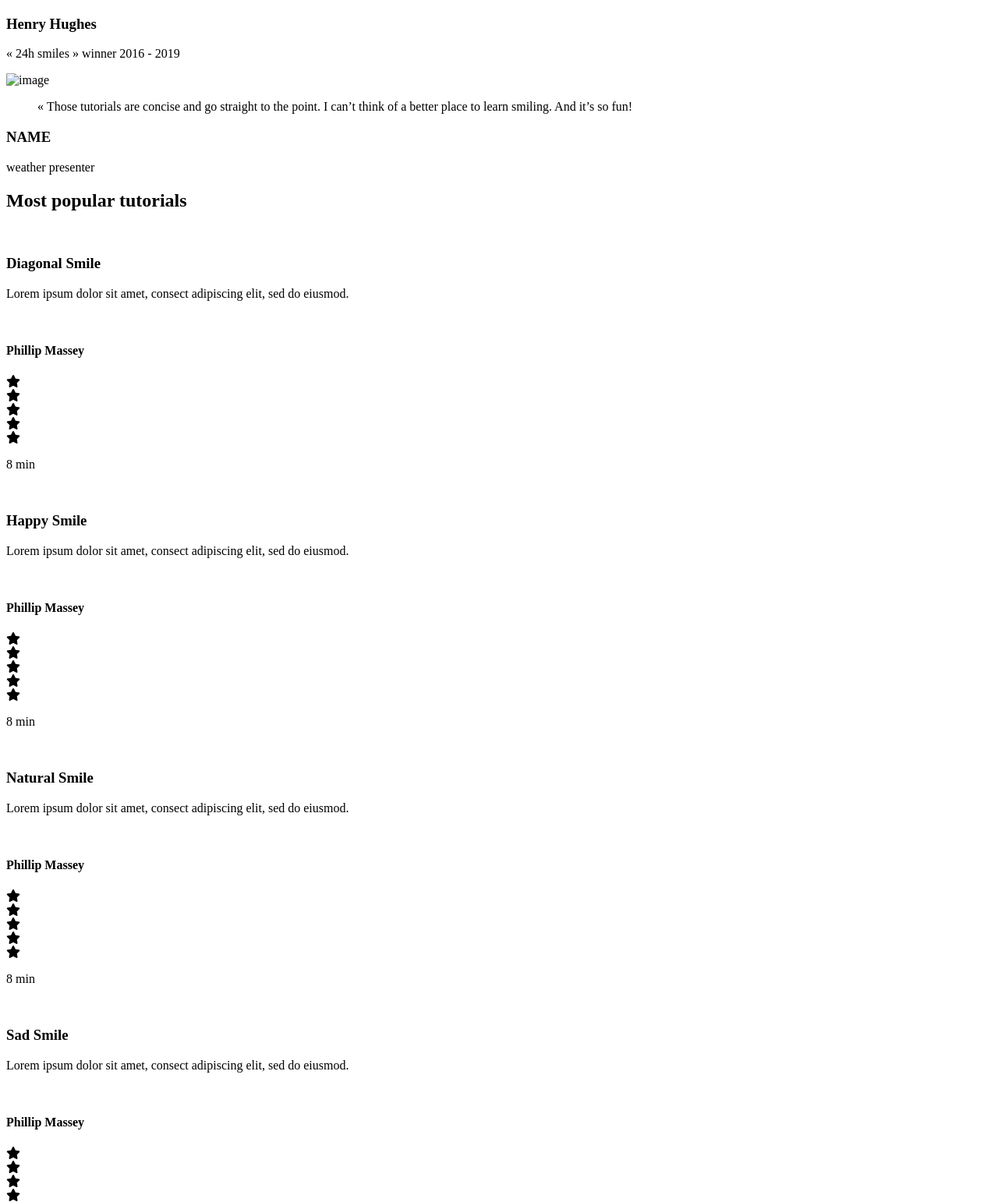
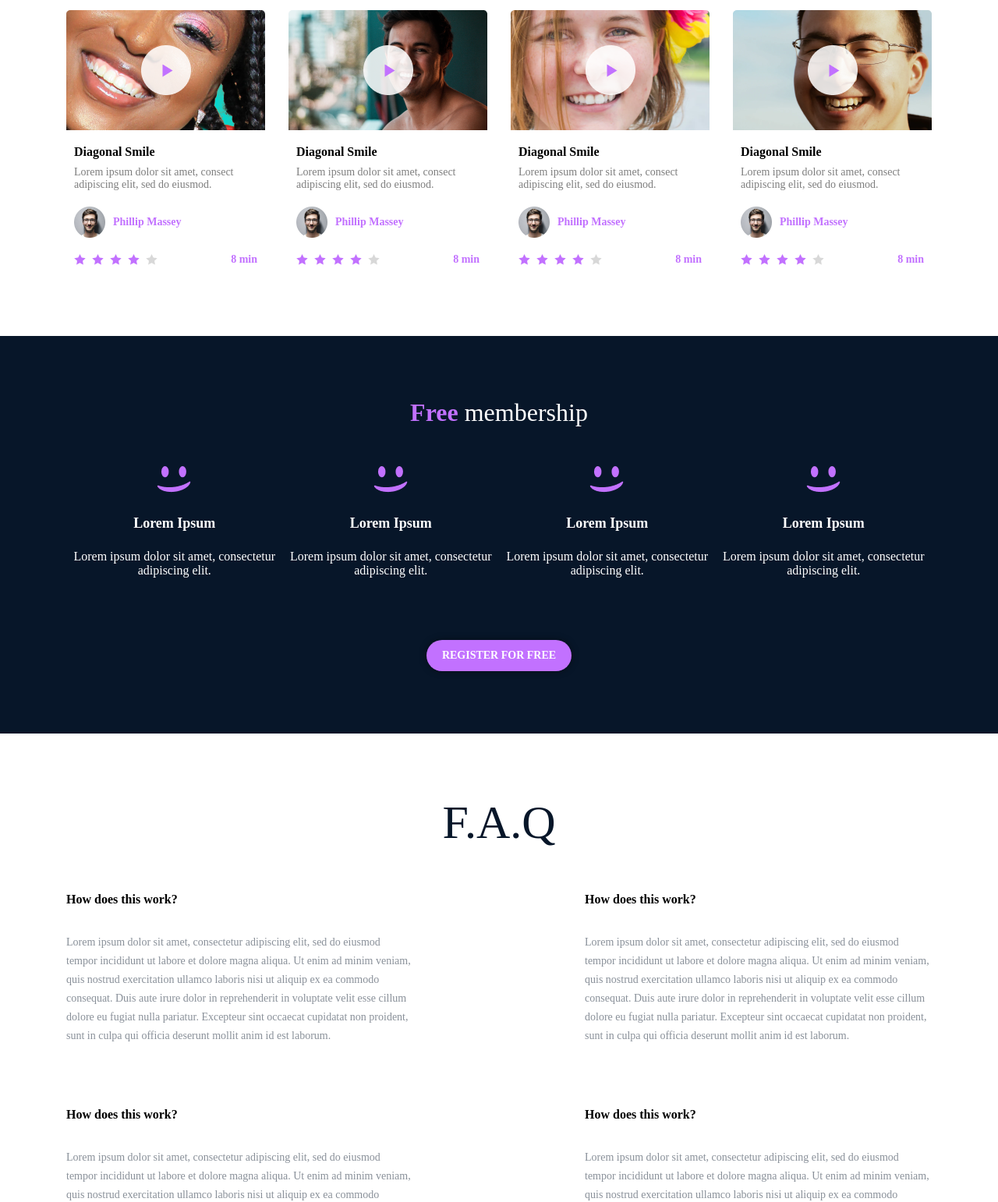
Before and after one commit to MPHDigital-RSA/alx_html_css, a plain HTML site: page css_advanced/index.html in a window 1280 px wide. Shown: the part 1258-2800 px from the top of the page at 78% size. Drawn offline with Linux system fonts and the light colour scheme.

Commit message:
created and styled the smile school website

```diff
--- a/css_advanced/index.html
+++ b/css_advanced/index.html
@@ -5,13 +5,14 @@
     <meta charset="UTF-8">
     <meta name="viewport" content="width=device-width, initial-scale=1.0">
     <script src="https://kit.fontawesome.com/4a2b055604.js" crossorigin="anonymous"></script>
+    <link rel="stylesheet" href="styles.css">
     <title>Advanced HTML and CSS course</title>
 </head>
 
 <body>
     <header>
-        <nav>
-            <img src="https://fakeimg.pl/250x250?text=Sample+Logo" alt="logo">
+        <nav class="wrapper">
+            <img src="images/logo.png" alt="logo">
 
             <ul>
                 <li><a href="#">COURSE</a></li>
@@ -22,192 +23,211 @@
 
     </header>
     <main>
-        <section>
-            <div>
+        <section class="hero">
+            <div class="hero-text">
                 <h1>Get schooled</h1>
+                <div class="words">
                     <span>SMILES</span>
                     <span>GRIN</span>
                     <span>LAUGH</span>
+                </div>
                 <button>REGISTER FOR FREE</button>
             </div>
-            <div>
-                <h2>Learn from the pros</h2>
-                <div>
-                    <div>
-                        <img src="./images/1 (3).png" alt="">
+            <div class="wrapper">
+                <h2><span class="purple-word">Learn</span> from the pros</h2>
+                <div class="members">
+                    <div class="member">
+                        <img src="./images/1.png" alt="">
                         <h3>Phillip Massey</h3>
-                        <p>« Smile of the year » 2018 - 2019</p>
+                        <p>« Smile of the year » <br>2018 - 2019</p>
                     </div>
-                    <div>
-                        <img src="./images/6.png" alt="">
+                    <div class="member">
+                        <img src="./images/3.png" alt="">
                         <h3>Nannie Lawrence</h3>
-                        <p>Best « little smile » 2017</p>
+                        <p>Best « little smile » <br>2017</p>
                     </div>
-                    <div>
-                        <img src="./images/7.png" alt="">
+                    <div class="member">
+                        <img src="./images/2.png" alt="">
                         <h3>Bruce Walters</h3>
-                        <p>Best « Friend Smile » live performance 2019</p>
+                        <p>Best « Friend Smile » <br>live performance 2019</p>
                     </div>
-                    <div>
-                        <img src="./images/8.png" alt="">
+                    <div class="member">
+                        <img src="./images/4.png" alt="">
                         <h3>Henry Hughes</h3>
-                        <p>« 24h smiles » winner 2016 - 2019</p>
+                        <p>« 24h smiles » winner <br>2016 - 2019</p>
                     </div>
                 </div>
             </div>
         </section>
-        <section>
+        <section class="testimonial">
+            <div class="wrapper">
                 <div>
-                <img src="./images/Bitmap.png" alt="image">
+                    <img src="./images/5.png" alt="image">
                 </div>
                 <div>
-                <blockquote>« Those tutorials are concise and go straight to the point. I can’t think of a better place
+                    <blockquote>« Those tutorials are concise and go straight to the point. I can’t think of a better
+                        place
                         to learn smiling. And it’s so fun!</blockquote>
-                <h3>NAME</h3>
-                <P>weather presenter</P>
+                    <h3>Jane Doe</h3>
+                    <p class="occupation">weather presenter</p>
+                </div>
             </div>
         </section>
-        <section>
-            <h2>Most popular tutorials</h2>
-            <div>
-                <img src="./images/Bitmap (1).png" alt="">
+        <section class="tutorials wrapper">
+            <h2>Most <span class="purple-word">popular</span> tutorials</h2>
+            <div class="cards">
+                <div class="card">
+                    <img src="./images/9.png" alt="diagonal smiling lady">
+                    <img src="./images/play.png" alt="play icon" class="play-icon">
+                    <div class="card-text">
                         <h3>Diagonal Smile</h3>
                         <p>Lorem ipsum dolor sit amet, consect adipiscing elit, sed do eiusmod.</p>
-                <div>
-                    <img src="./images/1 (3).png" alt="">
+                        <div class="avatar">
+                            <img src="./images/1.png" alt="avatar image">
                             <h4>Phillip Massey</h4>
                         </div>
-                <div>
-                    <div><i class="fa-solid fa-star"></i></div>
-                    <div><i class="fa-solid fa-star"></i></div>
-                    <div><i class="fa-solid fa-star"></i></div>
-                    <div><i class="fa-solid fa-star"></i></div>
-                    <div><i class="fa-solid fa-star"></i></div>
-                </div>
+                        <div class="rating">
+                            <img src="./images/rating.png" alt="stars">
                             <p>8 min</p>
                         </div>
-            <div>
-                <img src="./images/Bitmap (4).png" alt="">
-                <h3>Happy Smile</h3>
+                    </div>
+                </div>
+                <div class="card">
+                    <img src="./images/8.png" alt="">
+                    <img src="./images/play.png" alt="play icon" class="play-icon">
+                    <div class="card-text">
+                        <h3>Diagonal Smile</h3>
                         <p>Lorem ipsum dolor sit amet, consect adipiscing elit, sed do eiusmod.</p>
-                <div>
-                    <img src="./images/1 (3).png" alt="">
+                        <div class="avatar">
+                            <img src="./images/1.png" alt="avatar image">
                             <h4>Phillip Massey</h4>
                         </div>
-                <div>
-                    <div><i class="fa-solid fa-star"></i></div>
-                    <div><i class="fa-solid fa-star"></i></div>
-                    <div><i class="fa-solid fa-star"></i></div>
-                    <div><i class="fa-solid fa-star"></i></div>
-                    <div><i class="fa-solid fa-star"></i></div>
-                </div>
+                        <div class="rating">
+                            <img src="./images/rating.png" alt="stars">
                             <p>8 min</p>
                         </div>
-            <div>
-                <img src="./images/Bitmap (3).png" alt="">
-                <h3>Natural Smile</h3>
+                    </div>
+                </div>
+                <div class="card">
+                    <img src="./images/7.png" alt="">
+                    <img src="./images/play.png" alt="play icon" class="play-icon">
+                    <div class="card-text">
+                        <h3>Diagonal Smile</h3>
                         <p>Lorem ipsum dolor sit amet, consect adipiscing elit, sed do eiusmod.</p>
-                <div>
-                    <img src="./images/1 (3).png" alt="">
+                        <div class="avatar">
+                            <img src="./images/1.png" alt="avatar image">
                             <h4>Phillip Massey</h4>
                         </div>
-                <div>
-                    <div><i class="fa-solid fa-star"></i></div>
-                    <div><i class="fa-solid fa-star"></i></div>
-                    <div><i class="fa-solid fa-star"></i></div>
-                    <div><i class="fa-solid fa-star"></i></div>
-                    <div><i class="fa-solid fa-star"></i></div>
-                </div>
+                        <div class="rating">
+                            <img src="./images/rating.png" alt="stars">
                             <p>8 min</p>
                         </div>
-            <div>
-                <img src="./images/Bitmap (2).png" alt="">
-                <h3>Sad Smile</h3>
+                    </div>
+                </div>
+                <div class="card">
+                    <img src="./images/6.png" alt="">
+                    <img src="./images/play.png" alt="play icon" class="play-icon">
+                    <div class="card-text">
+                        <h3>Diagonal Smile</h3>
                         <p>Lorem ipsum dolor sit amet, consect adipiscing elit, sed do eiusmod.</p>
-                <div>
-                    <img src="./images/1 (3).png" alt="">
+                        <div class="avatar">
+                            <img src="./images/1.png" alt="avatar image">
                             <h4>Phillip Massey</h4>
                         </div>
-                <div>
-                    <div><i class="fa-solid fa-star"></i></div>
-                    <div><i class="fa-solid fa-star"></i></div>
-                    <div><i class="fa-solid fa-star"></i></div>
-                    <div><i class="fa-solid fa-star"></i></div>
-                    <div><i class="fa-solid fa-star"></i></div>
-                </div>
+                        <div class="rating">
+                            <img src="./images/rating.png" alt="stars">
                             <p>8 min</p>
                         </div>
+                    </div>
+                </div>
+            </div>
+
         </section>
-        <section>
-            <h2>Free membership</h2>
+        <section class="membership ">
+            <h2><span class="purple-word">Free</span> membership</h2>
+            <div class="wrapper">
                 <div>
-                <img src="./images/smile.svg" alt="">
+                    <img src="./images/smile.png" alt="a smily icon">
                     <h3>Lorem Ipsum</h3>
                     <p>Lorem ipsum dolor sit amet, consectetur adipiscing elit.</p>
                 </div>
                 <div>
-                <img src="./images/smile.svg" alt="">
+                    <img src="./images/smile.png" alt="">
                     <h3>Lorem Ipsum</h3>
                     <p>Lorem ipsum dolor sit amet, consectetur adipiscing elit.</p>
                 </div>
                 <div>
-                <img src="./images/smile.svg" alt="">
+                    <img src="./images/smile.png" alt="">
                     <h3>Lorem Ipsum</h3>
                     <p>Lorem ipsum dolor sit amet, consectetur adipiscing elit.</p>
                 </div>
                 <div>
-                <img src="./images/smile.svg" alt="">
+                    <img src="./images/smile.png" alt="">
                     <h3>Lorem Ipsum</h3>
                     <p>Lorem ipsum dolor sit amet, consectetur adipiscing elit.</p>
                 </div>
+            </div>
             <button>REGISTER FOR FREE</button>
         </section>
-        <section>
+        <section class="faqs">
             <h2>F.A.Q</h2>
             <div>
-                <div>
+                <div class="faq-flex wrapper">
+                    <div class="faq">
                         <div>
                             <h3>How does this work?</h3>
                         </div>
-                    <div>
+                        <div class="faq-description">
                             Lorem ipsum dolor sit amet, consectetur adipiscing elit, sed do eiusmod tempor incididunt ut
                             labore et dolore magna aliqua. Ut enim ad minim veniam, quis nostrud exercitation ullamco
                             laboris nisi ut aliquip ex ea commodo consequat. Duis aute irure dolor in reprehenderit in
-                        voluptate velit esse cillum dolore eu fugiat nulla pariatur. Excepteur sint occaecat cupidatat
+                            voluptate velit esse cillum dolore eu fugiat nulla pariatur. Excepteur sint occaecat
+                            cupidatat
                             non proident, sunt in culpa qui officia deserunt mollit anim id est laborum.
                         </div>
+                    </div>
 
+                    <div class="faq">
                         <div>
                             <h3>How does this work?</h3>
                         </div>
-                    <div>
+                        <div class="faq-description">
                             Lorem ipsum dolor sit amet, consectetur adipiscing elit, sed do eiusmod tempor incididunt ut
                             labore et dolore magna aliqua. Ut enim ad minim veniam, quis nostrud exercitation ullamco
                             laboris nisi ut aliquip ex ea commodo consequat. Duis aute irure dolor in reprehenderit in
-                        voluptate velit esse cillum dolore eu fugiat nulla pariatur. Excepteur sint occaecat cupidatat
+                            voluptate velit esse cillum dolore eu fugiat nulla pariatur. Excepteur sint occaecat
+                            cupidatat
                             non proident, sunt in culpa qui officia deserunt mollit anim id est laborum.
                         </div>
                     </div>
-                <div>
+                </div>
+                <div class="faq-flex wrapper">
+                    <div class="faq">
                         <div>
                             <h3>How does this work?</h3>
                         </div>
-                    <div>
+                        <div class="faq-description">
                             Lorem ipsum dolor sit amet, consectetur adipiscing elit, sed do eiusmod tempor incididunt ut
                             labore et dolore magna aliqua. Ut enim ad minim veniam, quis nostrud exercitation ullamco
                             laboris nisi ut aliquip ex ea commodo consequat. Duis aute irure dolor in reprehenderit in
-                        voluptate velit esse cillum dolore eu fugiat nulla pariatur. Excepteur sint occaecat cupidatat
+                            voluptate velit esse cillum dolore eu fugiat nulla pariatur. Excepteur sint occaecat
+                            cupidatat
                             non proident, sunt in culpa qui officia deserunt mollit anim id est laborum.
                         </div>
+                    </div>
+
+                    <div class="faq">
                         <div>
                             <h3>How does this work?</h3>
                         </div>
-                    <div>
+                        <div class="faq-description">
                             Lorem ipsum dolor sit amet, consectetur adipiscing elit, sed do eiusmod tempor incididunt ut
                             labore et dolore magna aliqua. Ut enim ad minim veniam, quis nostrud exercitation ullamco
                             laboris nisi ut aliquip ex ea commodo consequat. Duis aute irure dolor in reprehenderit in
-                        voluptate velit esse cillum dolore eu fugiat nulla pariatur. Excepteur sint occaecat cupidatat
+                            voluptate velit esse cillum dolore eu fugiat nulla pariatur. Excepteur sint occaecat
+                            cupidatat
                             non proident, sunt in culpa qui officia deserunt mollit anim id est laborum.
+                        </div>
                     </div>
                 </div>
             </div>
@@ -215,9 +235,9 @@
     </main>
     <footer>
         <section>
-            <div>
-                <img src="https://fakeimg.pl/250x250?text=Sample+Logo" alt="logo">
-                <div>
+            <div class="wrapper">
+                <img src="./images/logo.png" alt="logo">
+                <div class="socials">
                     <i class="fa-brands fa-facebook"></i>
                     <i class="fa-brands fa-twitter"></i>
                     <i class="fa-brands fa-instagram"></i>
--- /dev/null
+++ b/css_advanced/styles.css
@@ -0,0 +1,320 @@
+:root {
+    /* colors */
+    --white: #FFFFFF;
+    --purple: #C271FF;
+    --black: #071629;
+}
+
+*,
+*:before,
+*:after {
+    box-sizing: border-box;
+    padding: 0;
+    margin: 0;
+}
+
+p,
+h1,
+h2,
+h3,
+a,
+button {
+    font-family: "Source Sans Pro";
+}
+
+.wrapper {
+    margin-left: auto;
+    margin-right: auto;
+    width: 1110px;
+}
+
+/* ------------------nav -------------*/
+header {
+    position: absolute;
+    width: 100%;
+    top: 35px;
+}
+
+nav {
+    display: flex;
+    justify-content: space-between;
+}
+
+nav ul {
+    list-style-type: none;
+    display: flex;
+    gap: 52px;
+}
+
+nav a {
+    font-size: 12px;
+    text-decoration: none;
+    font-weight: bold;
+    color: var(--white);
+}
+
+/* ---------------banner or hero------------------ */
+
+.hero {
+    height: 100vh;
+    background-image: url(images/Object.png);
+    background-size: cover;
+    background-position: bottom center;
+    text-align: center;
+
+    display: flex;
+    flex-direction: column;
+    justify-content: space-between;
+    color: var(--white);
+
+    padding-top: 120px;
+    padding-bottom: 50px;
+}
+
+
+.hero h1 {
+    font-size: 80px;
+    font-weight: bold;
+
+}
+
+.words {
+    display: flex;
+    gap: 40px;
+    justify-content: center;
+    margin-bottom: 30px;
+    font-size: 16px;
+    font-weight: bold;
+}
+
+button {
+    background-color: var(--purple);
+    color: var(--white);
+    font-size: 14px;
+    padding: 12px 20px;
+    border-radius: 100px;
+    border: none;
+    font-weight: 800;
+    box-shadow: 0px 0px 10px rgba(0, 0, 0, 0.435);
+}
+
+h2 {
+    font-size: 32px;
+    font-weight: 100;
+    margin-bottom: 50px;
+}
+
+.purple-word {
+    color: var(--purple);
+    font-weight: 600;
+}
+
+.hero p {
+    font-size: 16px;
+    line-height: 24px;
+    font-style: italic;
+}
+
+h3 {
+    font-size: 18px;
+    line-height: 27px;
+    font-weight: bold;
+}
+
+.hero img {
+    width: 150px;
+    height: 150px;
+    border-radius: 200px;
+    object-fit: cover;
+}
+
+.members {
+    display: flex;
+    justify-content: space-around;
+}
+
+.member {
+    width: 200px;
+}
+
+/* ----------testomonial----------------- */
+
+.testimonial {
+    background-color: var(--purple);
+    padding: 70px;
+}
+
+.testimonial .wrapper {
+    display: flex;
+    align-items: center;
+    gap: 53px;
+    width: 943px;
+    color: var(--white);
+}
+
+.testimonial blockquote {
+    margin-bottom: 30px;
+}
+
+.occupation {
+    font-style: italic;
+}
+
+/*------------------tutorials------------------- */
+
+.tutorials {
+    padding: 80px 0;
+}
+
+.tutorials h2 {
+    text-align: center;
+}
+
+.tutorials .cards {
+    display: flex;
+    gap: 30px;
+}
+
+.card {
+    position: relative;
+}
+
+.tutorials .play-icon {
+    position: absolute;
+    z-index: 99;
+    left: 95.5px;
+    top: 45px;
+    /* transform: translateX(50%); */
+}
+
+.card-text {
+    padding: 10px;
+}
+
+.card-text h3 {
+    font-size: 16px;
+    color: black;
+    font-weight: bold;
+    margin-bottom: 5px;
+}
+
+.card-text p {
+    font-size: 14px;
+    color: rgba(0, 0, 0, 0.511);
+    font-weight: 100;
+    margin-bottom: 20px;
+}
+
+.avatar {
+    display: flex;
+    align-items: center;
+    gap: 10px;
+    margin-bottom: 20px;
+}
+
+.avatar img {
+    width: 40px;
+    aspect-ratio: 1;
+}
+
+.avatar h4 {
+    color: var(--purple);
+    font-size: 14px;
+    font-weight: 600;
+}
+
+.rating {
+    display: flex;
+    justify-content: space-between;
+    align-items: center;
+}
+
+.rating p {
+    color: var(--purple);
+    font-weight: bold;
+    margin-bottom: 0;
+}
+
+/* membership */
+
+.membership {
+    background-color: var(--black);
+    color: var(--white);
+    text-align: center;
+    padding: 80px 0;
+}
+
+.membership .wrapper {
+    display: flex;
+    margin-top: 50px;
+    margin-bottom: 80px;
+
+}
+
+.membership h3 {
+    margin-top: 20px;
+    margin-bottom: 20px;
+}
+
+
+/* --------------------------faqs------------------- */
+
+.faqs {
+    padding: 80px 0;
+}
+
+.faq-flex {
+    display: flex;
+    gap: 220px;
+}
+
+.faq-flex:nth-child(1) {
+    margin-bottom: 75px;
+}
+
+.faqs h2 {
+    text-align: center;
+    font-size: 60px;
+    font-weight: 100;
+    color: var(--black);
+}
+
+.faqs h3 {
+    font-size: 16px;
+    margin-bottom: 30px;
+}
+
+.faq-description {
+    font-size: 14px;
+    line-height: 24px;
+    color: #07162979;
+}
+
+/* -------------FOOTER---------------- */
+
+footer {
+    background-color: var(--black);
+    padding-top: 80px;
+    padding-bottom: 40px;
+}
+
+footer .wrapper {
+    display: flex;
+    justify-content: space-between;
+}
+
+.socials {
+    display: flex;
+    gap: 20px;
+}
+
+.socials i {
+    color: var(--white);
+}
+
+footer p {
+    text-align: center;
+    color: rgba(255, 255, 255, 0.386);
+    font-size: 12px;
+    margin-top: 40px;
+}
--- a/css_basic/base.css
+++ b/css_basic/base.css
@@ -152,8 +152,6 @@ header {
     font-family: 'Yeseva One', sans-serif;
 }
 
-article {}
-
 header {
     border-bottom: 1px solid rgb(221, 221, 221);
     transition: border-bottom-color 1s ease;
@@ -169,8 +167,8 @@ aside {
 
 aside p {
     border: 1px solid #bbb;
-    background: #ddd;
-    color: black;
+    background: rgba(255, 0, 0, 0.404);
+    color: white;
 }
 
 footer a {
--- a/css_basic/styles.css
+++ b/css_basic/styles.css
@@ -13,17 +13,26 @@ main {
 article {
     flex: 2;
     overflow-y: auto;
-    padding: 30px 50px 50px 0;
+    padding: 30px 50px 50px 50px;
+
+    background-color: rgb(190, 175, 15);
+    color: white;
 }
 
 aside {
     flex: 1;
     overflow-y: auto;
     padding: 30px;
+    background-color: rgba(0, 0, 255, 0.356);
+}
+
+aside p {
+    text-align: center;
+    background-color: rgb(131, 4, 4);
 }
 
 table {
-    border: 2px solid black;
+    border: 2px solid rgb(255, 255, 255);
     padding: 10px;
     display: inline-block;
 }
@@ -36,6 +45,23 @@ table td {
 }
 
 img {
-    border: 2px solid black;
+    border: 2px solid rgb(255, 255, 255);
     margin: 20px 0;
 }
+
+header {
+    background-color: rgb(131, 4, 4);
+    padding: 20px 40px;
+    color: white;
+}
+
+header a,
+footer a {
+    color: white;
+}
+
+footer {
+    color: white;
+    background-color: green;
+    padding: 20px 40px;
+}
```
Also changed, not shown: css_advanced/style.css (deleted). Lines whose indentation alone changed are shown as unchanged.
